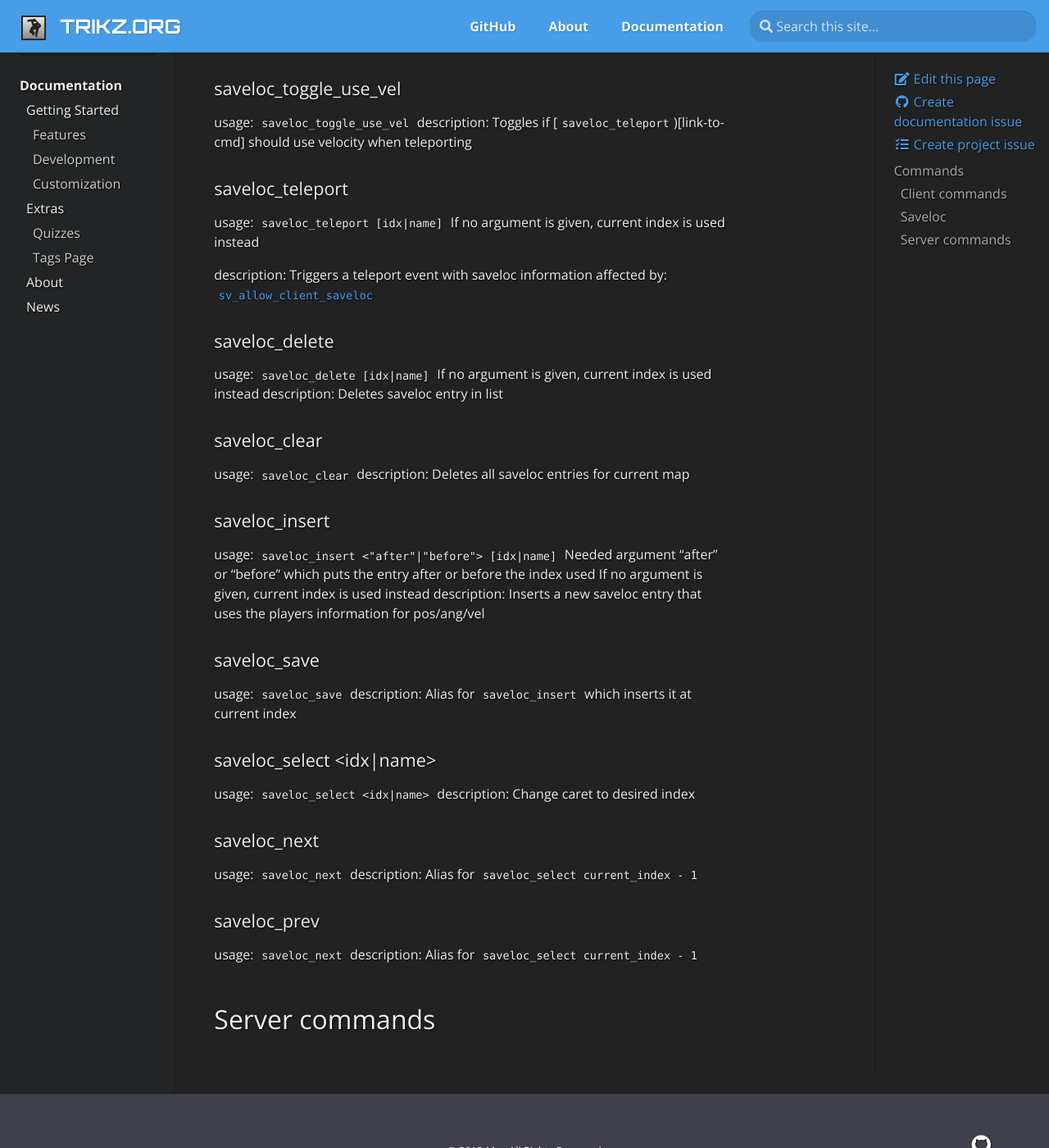
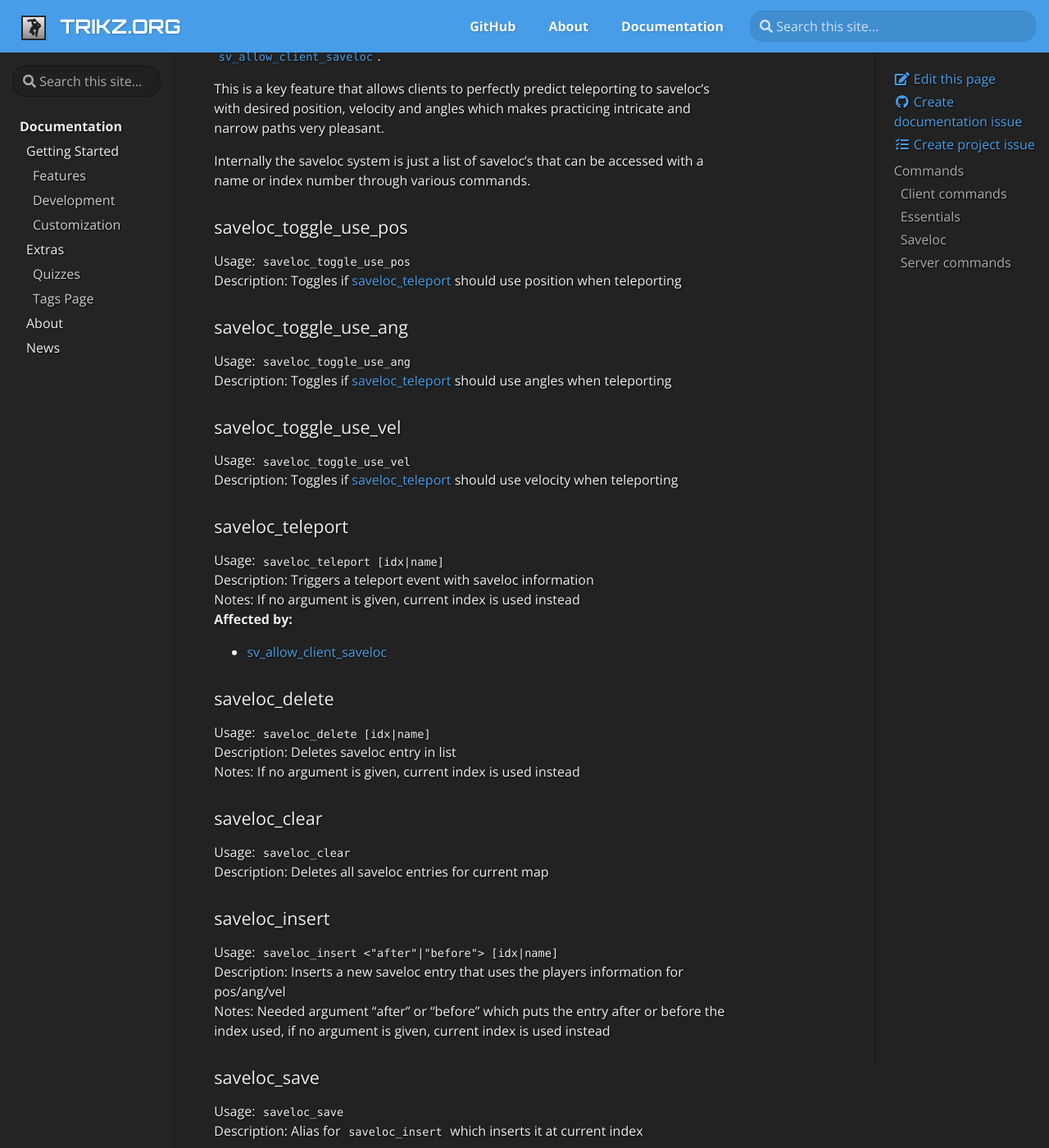
Before and after one commit to Trikz/trikz.org, a Jekyll site: the page built from _docs/commands.md, in a window 1280 px wide and 1400 px high, scrolled down 1510 px. Shown: the whole window at 82% size. Built offline with Jekyll 4.4.1, drawn with Linux system fonts in a browser that asks for light colours; some web fonts are replaced; some of the changed text lies outside the part shown.

Commit message:
Improved markdown and added a few links

```diff
--- a/_docs/commands.md
+++ b/_docs/commands.md
@@ -14,49 +14,51 @@
 
 Client commands
 
+### Essentials
+
 #### toggle_noclip
 
-usage: `toggle_block`
-description: Toggle noclip on yourself
+Usage: `toggle_noclip`
+Description: Toggle noclip on yourself
+__Affected by:__
 
-affected by:
-    [`sv_allow_client_noclip`](link-to-convar)
-    [`sv_noclip_speed`](link-to-convar)
+* [sv_allow_client_noclip](configuration#sv_allow_client_noclip)
+* [sv_noclip_speed](configuration#sv_noclip_speed)
 
 #### toggle_block
 
-usage: `toggle_block`
-description: Toggle blocking on yourself
+Usage: `toggle_block`
+Description: Toggle blocking on yourself
+__Affected by:__
 
-affected by:
-    [`sv_allow_client_block`](link-to-convar)
+* [sv_allow_client_block](configuration#sv_allow_client_block)
 
 #### setpos
 
-usage: `setpos <float:x> <float:y> <float:z>`
-description: Set position on yourself
+Usage: `setpos <float:x> <float:y> <float:z>`
+Description: Set position on yourself
+__Affected by:__
 
-affected by:
-    [`sv_allow_client_setpos`](link-to-convar)
-    [`sv_allow_client_saveloc`](link-to-convar)
+* [sv_allow_client_saveloc](configuration#sv_allow_client_saveloc)
+* [sv_allow_client_setpos](configuration#sv_allow_client_setpos)
 
 #### setang
 
-usage: `setang <float:x> <float:y>`
-description: Set angles on yourself
+Usage: `setang <float:x> <float:y>`
+Description: Set angles on yourself
+__Affected by:__
 
-affected by:
-    [`sv_allow_client_setang`](link-to-convar)
-    [`sv_allow_client_saveloc`](link-to-convar)
+* [sv_allow_client_saveloc](configuration#sv_allow_client_saveloc)
+* [sv_allow_client_setang](configuration#sv_allow_client_setang)
 
 #### setvel
 
-usage: `setvel <float:x> <float:y> <float:z>`
-description: Set velocity on yourself
+Usage: `setvel <float:x> <float:y> <float:z>`
+Description: Set velocity on yourself
+__Affected by:__
 
-affected by:
-    [`sv_allow_client_setvel`](link-to-convar)
-    [`sv_allow_client_saveloc`](link-to-convar)
+* [sv_allow_client_saveloc](configuration#sv_allow_client_saveloc)
+* [sv_allow_client_setvel](configuration#sv_allow_client_setvel)
 
 ### Saveloc
 
@@ -68,63 +70,63 @@
 
 #### saveloc_toggle_use_pos
 
-usage: `saveloc_toggle_use_pos`
-description: Toggles if [`saveloc_teleport`)[link-to-cmd] should use position when teleporting
+Usage: `saveloc_toggle_use_pos`
+Description: Toggles if [saveloc_teleport](commands/#saveloc_teleport) should use position when teleporting
 
 #### saveloc_toggle_use_ang
 
-usage: `saveloc_toggle_use_ang`
-description: Toggles if [`saveloc_teleport`)[link-to-cmd] should use angles when teleporting
+Usage: `saveloc_toggle_use_ang`
+Description: Toggles if [saveloc_teleport](commands/#saveloc_teleport) should use angles when teleporting
 
 #### saveloc_toggle_use_vel
 
-usage: `saveloc_toggle_use_vel`
-description: Toggles if [`saveloc_teleport`)[link-to-cmd] should use velocity when teleporting
+Usage: `saveloc_toggle_use_vel`
+Description: Toggles if [saveloc_teleport](commands/#saveloc_teleport) should use velocity when teleporting
 
 #### saveloc_teleport
 
-usage: `saveloc_teleport [idx|name]`
-    If no argument is given, current index is used instead
+Usage: `saveloc_teleport [idx|name]`
+Description: Triggers a teleport event with saveloc information
+Notes: If no argument is given, current index is used instead
+__Affected by:__
 
-description: Triggers a teleport event with saveloc information
-affected by: [`sv_allow_client_saveloc`](link-to-convar)
+* [sv_allow_client_saveloc](configuration#sv_allow_client_saveloc)
 
 #### saveloc_delete
 
-usage: `saveloc_delete [idx|name]`
-    If no argument is given, current index is used instead
-description: Deletes saveloc entry in list
+Usage: `saveloc_delete [idx|name]`
+Description: Deletes saveloc entry in list
+Notes: If no argument is given, current index is used instead
 
 #### saveloc_clear
 
-usage: `saveloc_clear`
-description: Deletes all saveloc entries for current map
+Usage: `saveloc_clear`
+Description: Deletes all saveloc entries for current map
 
 #### saveloc_insert
 
-usage: `saveloc_insert <"after"|"before"> [idx|name]`
-    Needed argument "after" or "before" which puts the entry after or before the index used
-    If no argument is given, current index is used instead
-description: Inserts a new saveloc entry that uses the players information for pos/ang/vel
+Usage: `saveloc_insert <"after"|"before"> [idx|name]`
+Description: Inserts a new saveloc entry that uses the players information for pos/ang/vel
+Notes: Needed argument "after" or "before" which puts the entry after or before the index used, if no argument is given, current index is used instead
 
 #### saveloc_save
 
-usage: `saveloc_save`
-description: Alias for `saveloc_insert` which inserts it at current index
+Usage: `saveloc_save`
+Description: Alias for `saveloc_insert` which inserts it at current index
 
 #### saveloc_select <idx|name>
 
-usage: `saveloc_select <idx|name>`
-description: Change caret to desired index
+Usage: `saveloc_select <idx|name>`
+Description: Change caret to desired index
 
 #### saveloc_next
 
-usage: `saveloc_next`
-description: Alias for `saveloc_select current_index - 1`
+Usage: `saveloc_next`
+Description: Alias for `saveloc_select current_index - 1`
 
 #### saveloc_prev
 
-usage: `saveloc_next`
-description: Alias for `saveloc_select current_index - 1`
+Usage: `saveloc_next`
+Description: Alias for `saveloc_select current_index - 1`
 
 ## Server commands
```
